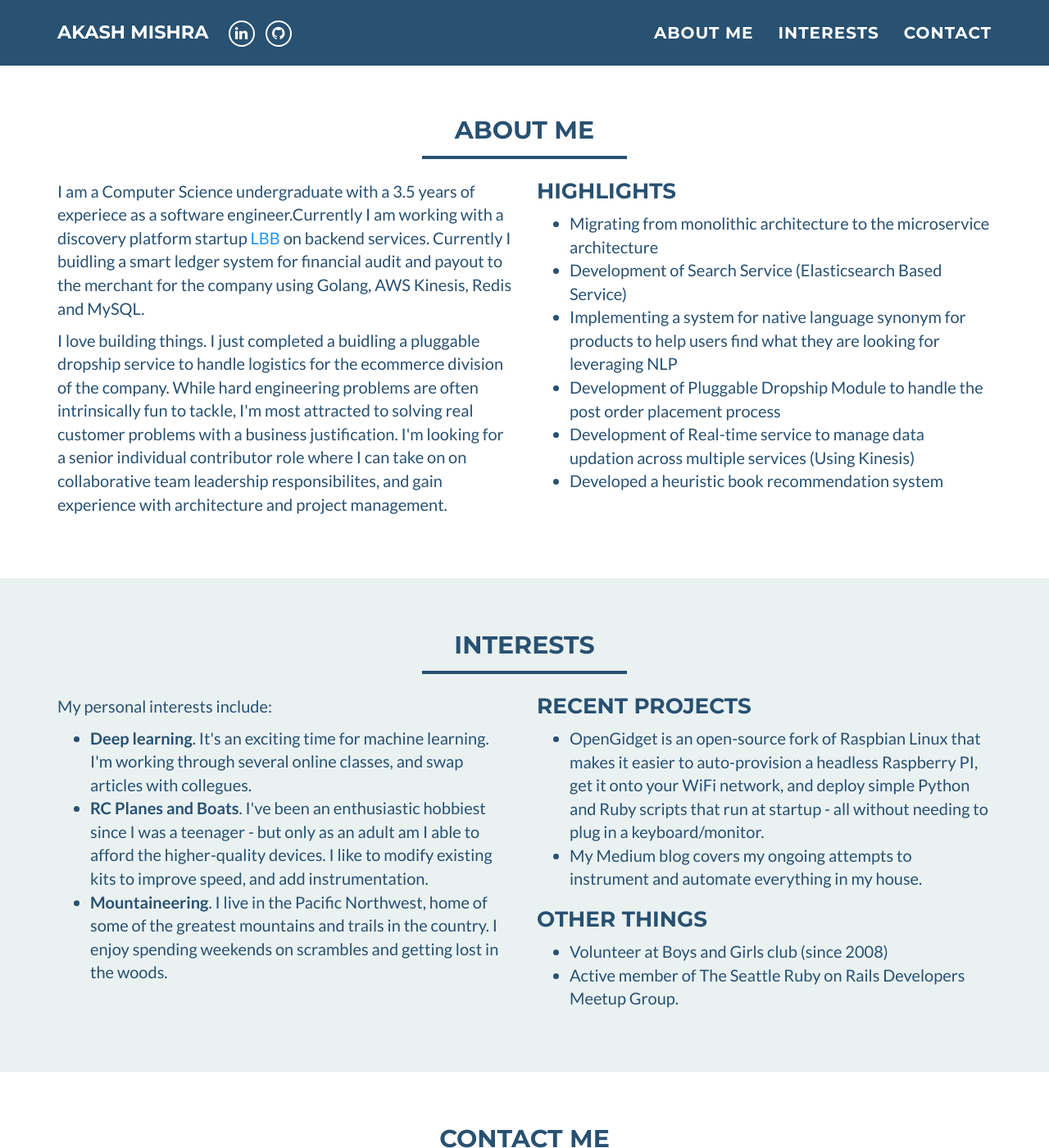
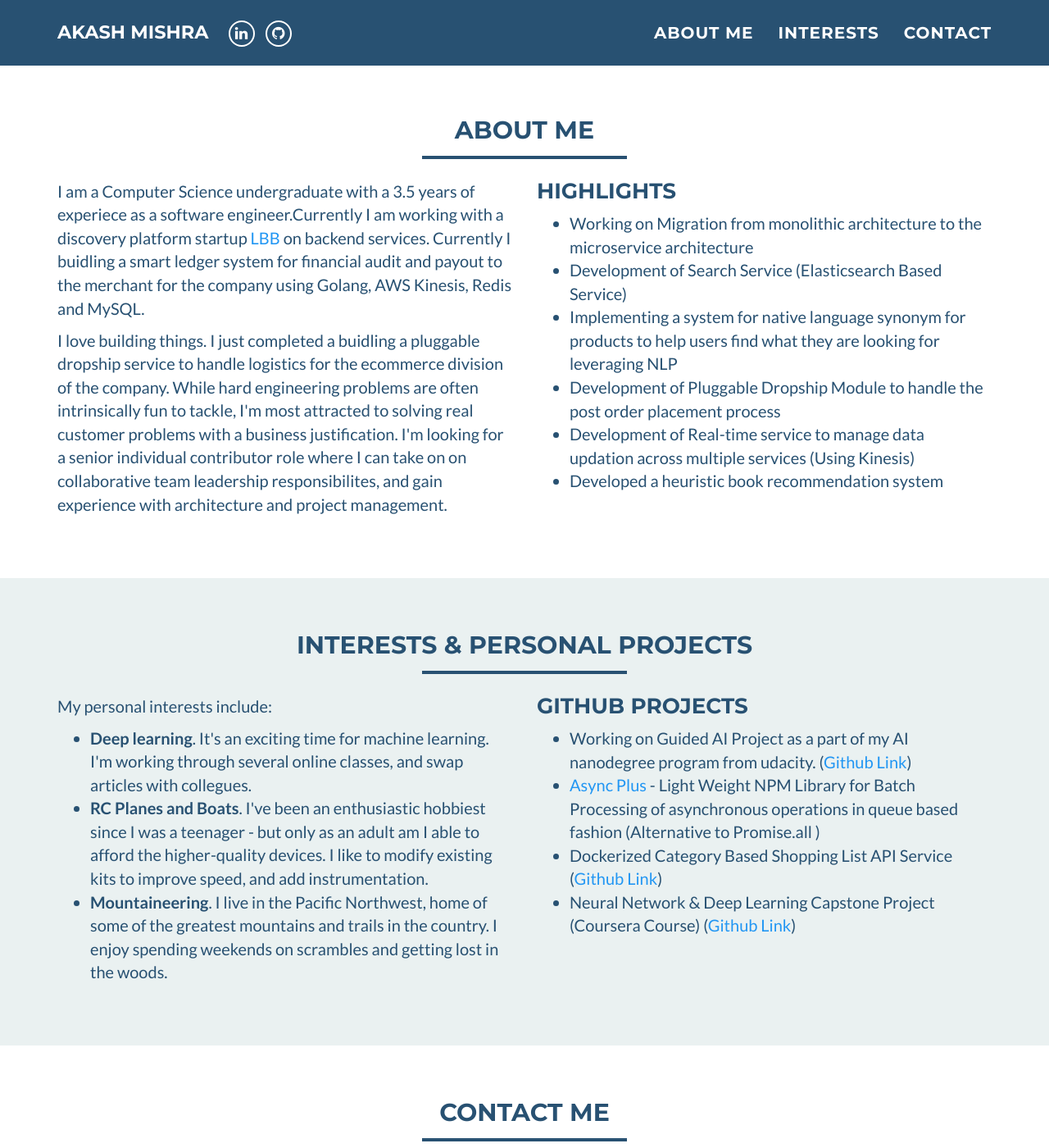
Before and after one commit to akashsky1994/akashsky1994.github.io, a Jekyll site: the page built from index.html, in a window 1280 px wide and 1400 px high, scrolled down 582 px. Shown: the whole window at 82% size. Built offline with Jekyll 4.4.1, drawn with Linux system fonts in a browser that asks for light colours.

Commit message:
Profile Updation - About Me Section Changed - Interest Section Added

```diff
--- a/_includes/about_me.html
+++ b/_includes/about_me.html
@@ -24,7 +24,7 @@
 		    <h3 style="margin-top:0;">Highlights</h3>
 		    <ul>
     			<li>
-            Migrating from monolithic architecture to the microservice architecture
+            Working on Migration from monolithic architecture to the microservice architecture
     			</li>
           <li>
             Development of Search Service (Elasticsearch Based Service)
--- a/_includes/interests.html
+++ b/_includes/interests.html
@@ -2,7 +2,7 @@
     <div class="container">
       <div class="row">
             <div class="col-lg-12 text-center">
-                <h2>Interests</h2>
+                <h2>Interests & Personal Projects</h2>
                 <hr />
             </div>
         </div>
@@ -26,25 +26,21 @@
 			</ul>
 		</div>
     <div class="col-sm-6">
-      <h3 style="margin-top:0">Recent Projects</h3>
+      <h3 style="margin-top:0">Github Projects</h3>
 		  <ul>
+			<li>
+				Working on Guided AI Project as a part of my AI nanodegree program from udacity. (<a href="https://github.com/AkashSky1994/AI-Nanodegree-Projects">Github Link</a>)
+			</li>
   			<li>
-          OpenGidget is an open-source fork of Raspbian Linux that makes it easier to auto-provision a headless Raspberry PI,
-          get it onto your WiFi network, and deploy simple Python and Ruby scripts that run at startup - all without needing to plug in a keyboard/monitor.
+				<a href="https://github.com/AkashSky1994/async-plus">Async Plus</a> - Light Weight NPM Library for Batch Processing of asynchronous operations in queue based fashion (Alternative to Promise.all )
     		</li>
   			<li>
-          My Medium blog covers my ongoing attempts to instrument and automate everything in my house.
-  			</li>
-  		    </ul>
-  		    <h3>Other Things</h3>
-  		    <ul>
-  			<li>
-           Volunteer at Boys and Girls club (since 2008)
-  			</li>
-  			<li>
-  			  Active member of The Seattle Ruby on Rails Developers Meetup Group.
-  			</li>
-		   </ul>
+				Dockerized Category Based Shopping List API Service (<a href="https://github.com/AkashSky1994/shopping-list">Github Link</a>)
+			</li>
+			<li>
+				Neural Network & Deep Learning Capstone Project (Coursera Course)  (<a href="https://github.com/AkashSky1994/neural_network_and_deep_learning_coursera">Github Link</a>)
+			</li>
+  		  </ul>
       </div>
     </div>
   </div>
```
